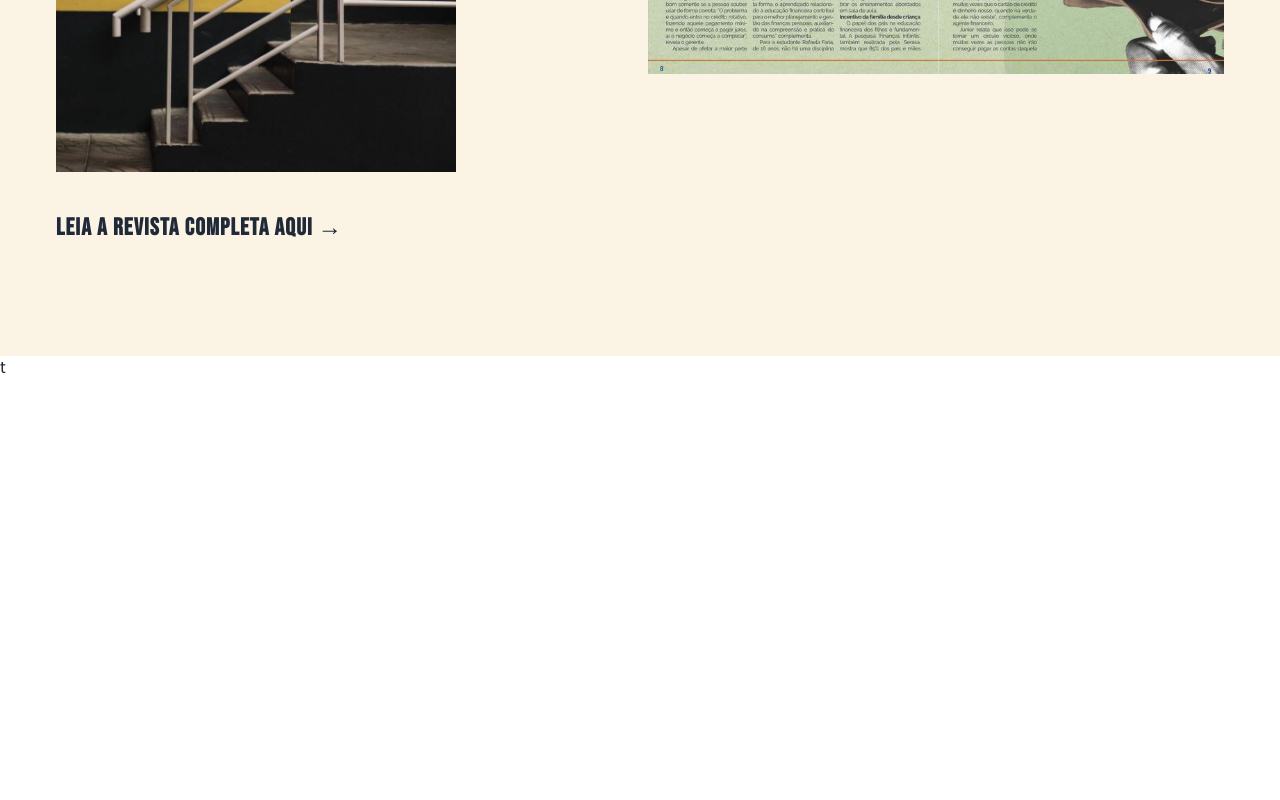
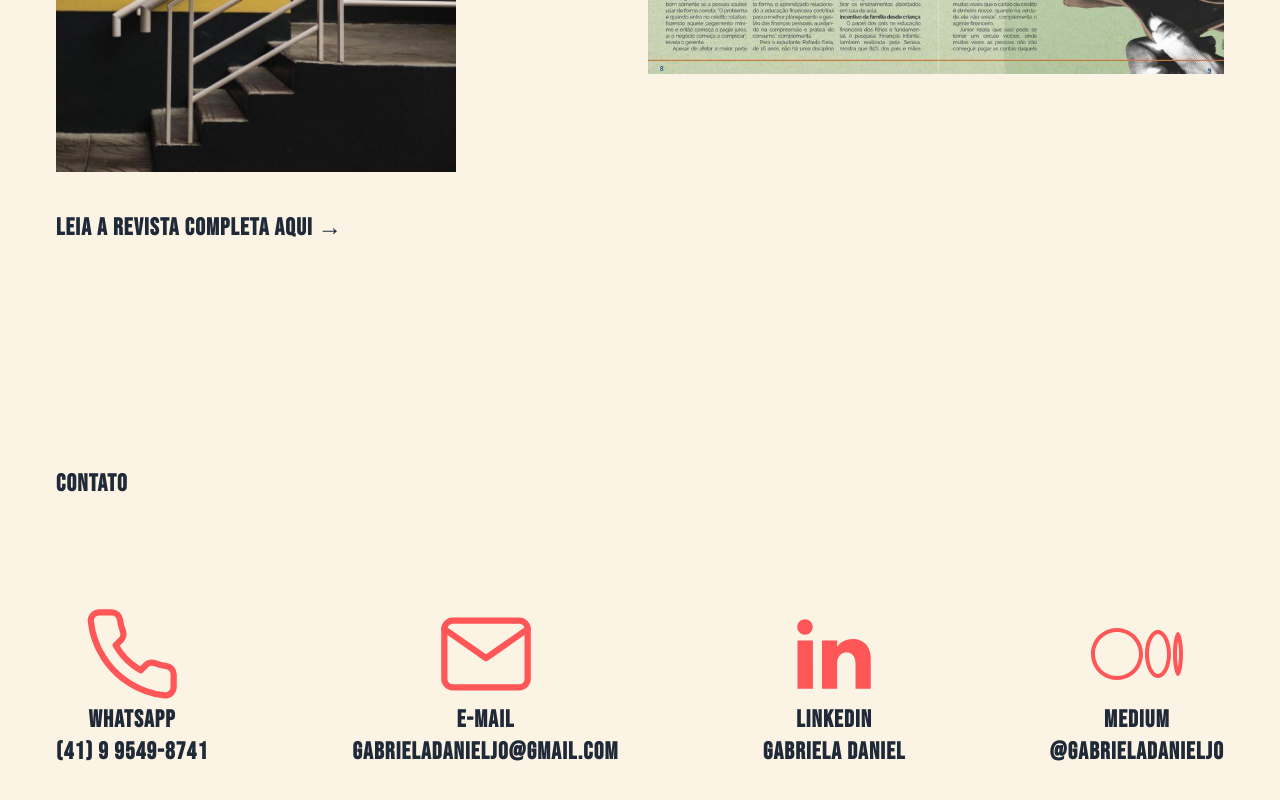
Before and after one commit to christianodavid/portfolio_jornalistico, a Next.js app: page / in a window 1280 px wide. Shown: the part 9496-10296 px from the top of the page. Before the commit the page ends 9876 px from the top, so only its background shows below. Built offline with nearby package versions, Linux system fonts and the light colour scheme; a web font is replaced by a local one.

Commit message:
fix: add ContactSection

```diff
--- a/src/app/page.tsx
+++ b/src/app/page.tsx
@@ -6,6 +6,7 @@ import VideomakerSection from "@/components/pages/home/VideomakerSection";
 import AudiovisualsSection from "@/components/pages/home/AudiovisualsSection";
 import PhotographySection from "@/components/pages/home/PhotographySection";
 import MagazineSection from "@/components/pages/home/MagazineSection";
+import ContactSection from "@/components/pages/home/ContactSection";
 
 export default function Home() {
   return (
@@ -18,7 +19,8 @@ export default function Home() {
         <VideomakerSection />
         <AudiovisualsSection />
         <PhotographySection />
-        <MagazineSection />t
+        <MagazineSection />
+        <ContactSection />
       </main>
     </>
   );
```
